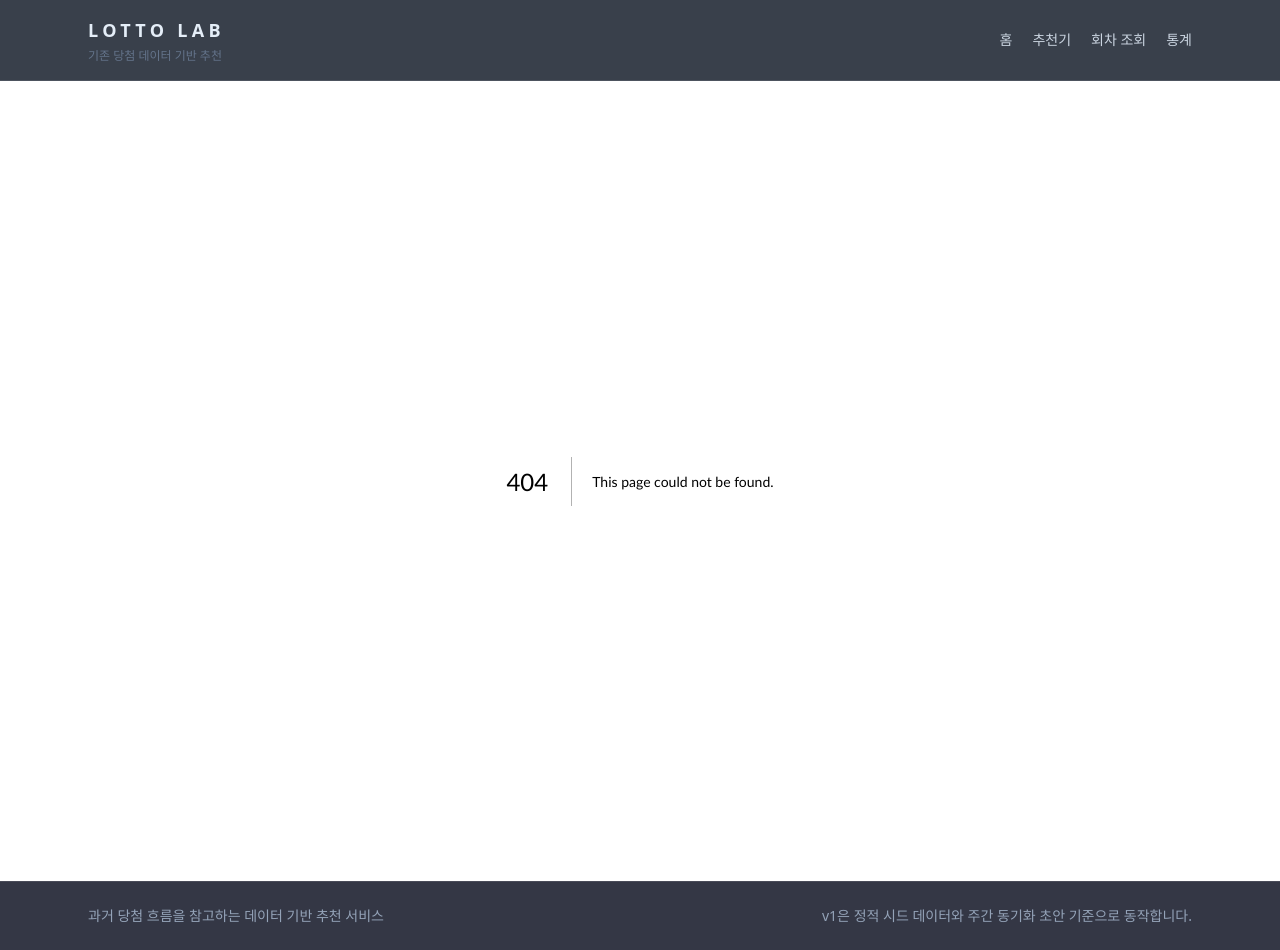
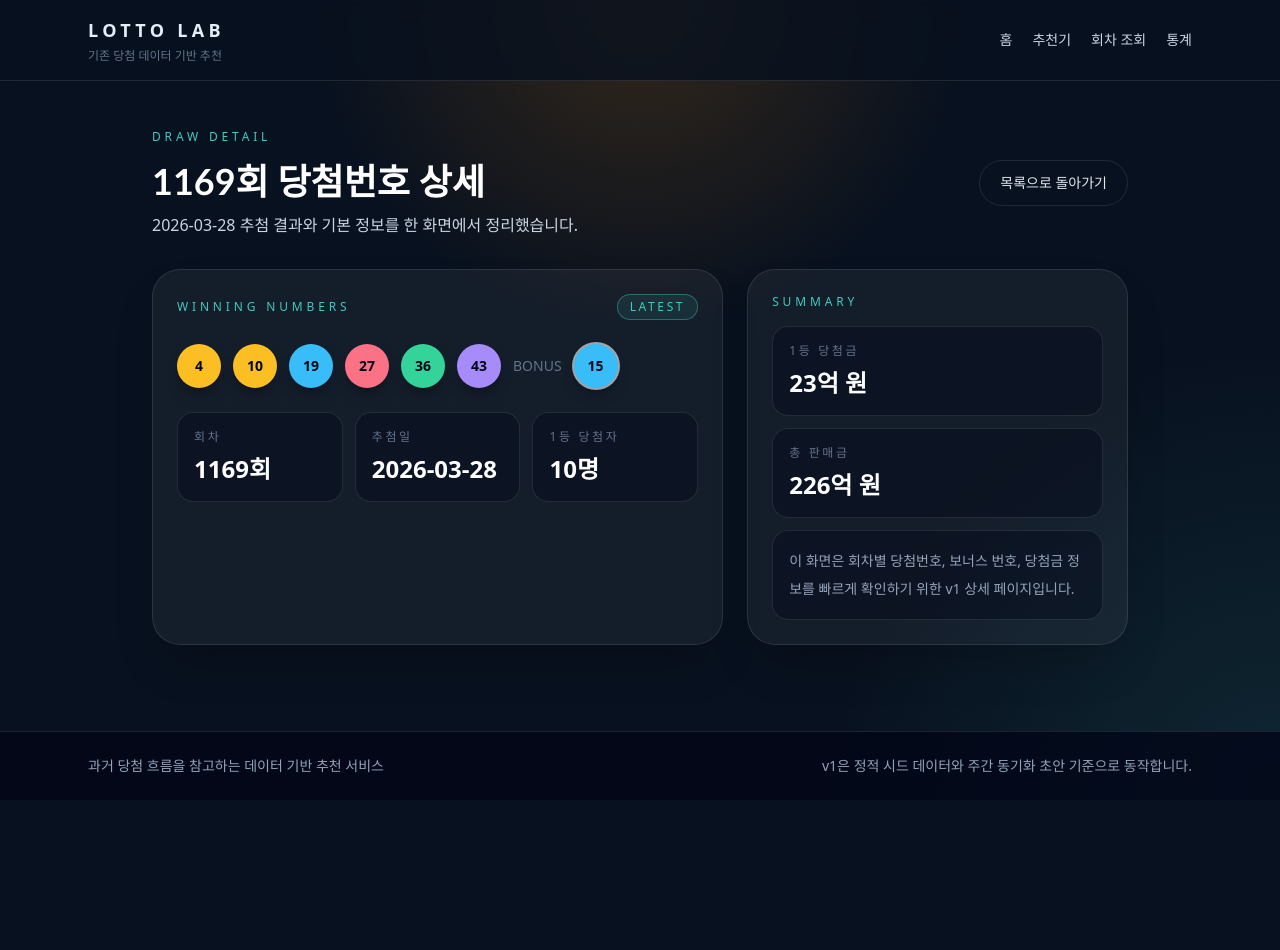
Before and after one commit to jes2751/lotto-maker, a Next.js app: page /draws/1169 in a window 1280 px wide. Before the commit this address had no page. After the commit the page ends 800 px from the top, so only its background shows below. Built offline with nearby package versions, Linux system fonts and the light colour scheme.

Commit message:
feat: add draw detail and stats chart

```diff
--- /dev/null
+++ b/src/app/draws/[round]/page.tsx
@@ -0,0 +1,97 @@
+import Link from "next/link";
+import { notFound } from "next/navigation";
+
+import { NumberSet } from "@/components/lotto/number-set";
+import { drawRepository } from "@/lib/lotto";
+
+interface DrawDetailPageProps {
+  params: {
+    round: string;
+  };
+}
+
+function formatWonAmount(value?: number | null) {
+  if (!value) {
+    return "정보 없음";
+  }
+
+  return `${Math.round(value / 100000000)}억 원`;
+}
+
+export default async function DrawDetailPage({ params }: DrawDetailPageProps) {
+  const round = Number.parseInt(params.round, 10);
+
+  if (!Number.isInteger(round) || round < 1) {
+    notFound();
+  }
+
+  const [draw, latest] = await Promise.all([drawRepository.getByRound(round), drawRepository.getLatest()]);
+
+  if (!draw) {
+    notFound();
+  }
+
+  const isLatest = latest?.round === draw.round;
+
+  return (
+    <div className="mx-auto flex max-w-5xl flex-col gap-8 px-6 py-12">
+      <div className="flex flex-wrap items-center justify-between gap-4">
+        <div>
+          <p className="eyebrow">Draw Detail</p>
+          <h1 className="mt-4 text-4xl font-semibold text-white">{draw.round}회 당첨번호 상세</h1>
+          <p className="mt-3 text-slate-300">{draw.drawDate} 추첨 결과와 기본 정보를 한 화면에서 정리했습니다.</p>
+        </div>
+        <Link href="/draws" className="rounded-full border border-white/10 px-5 py-3 text-sm text-slate-200 transition hover:border-white/30">
+          목록으로 돌아가기
+        </Link>
+      </div>
+
+      <section className="grid gap-6 lg:grid-cols-[1.2fr_0.8fr]">
+        <div className="panel">
+          <div className="flex flex-wrap items-center justify-between gap-3">
+            <p className="eyebrow">Winning Numbers</p>
+            {isLatest ? (
+              <span className="rounded-full border border-teal/40 bg-teal/10 px-3 py-1 text-xs uppercase tracking-[0.22em] text-teal">
+                Latest
+              </span>
+            ) : null}
+          </div>
+          <div className="mt-6">
+            <NumberSet numbers={draw.numbers} bonus={draw.bonus} />
+          </div>
+          <div className="mt-6 grid gap-3 sm:grid-cols-3">
+            <div className="rounded-2xl border border-white/10 bg-slate-950/40 p-4">
+              <p className="text-xs uppercase tracking-[0.22em] text-slate-500">회차</p>
+              <p className="mt-2 text-2xl font-semibold text-white">{draw.round}회</p>
+            </div>
+            <div className="rounded-2xl border border-white/10 bg-slate-950/40 p-4">
+              <p className="text-xs uppercase tracking-[0.22em] text-slate-500">추첨일</p>
+              <p className="mt-2 text-2xl font-semibold text-white">{draw.drawDate}</p>
+            </div>
+            <div className="rounded-2xl border border-white/10 bg-slate-950/40 p-4">
+              <p className="text-xs uppercase tracking-[0.22em] text-slate-500">1등 당첨자</p>
+              <p className="mt-2 text-2xl font-semibold text-white">{draw.winnerCount ?? 0}명</p>
+            </div>
+          </div>
+        </div>
+
+        <div className="panel">
+          <p className="eyebrow">Summary</p>
+          <div className="mt-4 space-y-3">
+            <div className="rounded-2xl border border-white/10 bg-slate-950/40 p-4">
+              <p className="text-xs uppercase tracking-[0.22em] text-slate-500">1등 당첨금</p>
+              <p className="mt-2 text-2xl font-semibold text-white">{formatWonAmount(draw.firstPrize)}</p>
+            </div>
+            <div className="rounded-2xl border border-white/10 bg-slate-950/40 p-4">
+              <p className="text-xs uppercase tracking-[0.22em] text-slate-500">총 판매금</p>
+              <p className="mt-2 text-2xl font-semibold text-white">{formatWonAmount(draw.totalPrize)}</p>
+            </div>
+            <div className="rounded-2xl border border-white/10 bg-slate-950/40 p-4 text-sm leading-7 text-slate-400">
+              이 화면은 회차별 당첨번호, 보너스 번호, 당첨금 정보를 빠르게 확인하기 위한 v1 상세 페이지입니다.
+            </div>
+          </div>
+        </div>
+      </section>
+    </div>
+  );
+}
--- a/src/app/draws/page.tsx
+++ b/src/app/draws/page.tsx
@@ -1,5 +1,15 @@
+import Link from "next/link";
+
 import { NumberSet } from "@/components/lotto/number-set";
 import { drawRepository } from "@/lib/lotto";
+
+function formatWonAmount(value?: number | null) {
+  if (!value) {
+    return "정보 없음";
+  }
+
+  return `${Math.round(value / 100000000)}억 원`;
+}
 
 export default async function DrawsPage() {
   const { draws } = await drawRepository.list({ limit: 12, offset: 0 });
@@ -36,17 +46,25 @@ export default async function DrawsPage() {
                 <p className="text-2xl font-semibold text-white">{draw.round}회</p>
                 <p className="mt-1 text-sm text-slate-400">{draw.drawDate}</p>
               </div>
-              <div className="text-sm text-slate-400">1등 당첨자 {draw.winnerCount ?? 0}명</div>
+              <div className="flex items-center gap-3">
+                <div className="text-sm text-slate-400">1등 당첨자 {draw.winnerCount ?? 0}명</div>
+                <Link
+                  href={`/draws/${draw.round}`}
+                  className="rounded-full border border-white/10 px-4 py-2 text-xs uppercase tracking-[0.22em] text-slate-200 transition hover:border-white/30"
+                >
+                  Detail
+                </Link>
+              </div>
             </div>
             <div className="mt-5">
               <NumberSet numbers={draw.numbers} bonus={draw.bonus} />
             </div>
             <div className="mt-5 grid gap-3 sm:grid-cols-2">
               <div className="rounded-2xl border border-white/10 bg-slate-950/50 p-4 text-sm text-slate-300">
-                총 판매금: {draw.totalPrize ? `${Math.round(draw.totalPrize / 100000000)}억 원` : "정보 없음"}
+                총 판매금: {formatWonAmount(draw.totalPrize)}
               </div>
               <div className="rounded-2xl border border-white/10 bg-slate-950/50 p-4 text-sm text-slate-300">
-                1등 당첨금: {draw.firstPrize ? `${Math.round(draw.firstPrize / 100000000)}억 원` : "정보 없음"}
+                1등 당첨금: {formatWonAmount(draw.firstPrize)}
               </div>
             </div>
           </article>
--- a/src/app/page.tsx
+++ b/src/app/page.tsx
@@ -62,8 +62,8 @@ export default async function HomePage() {
                   <p className="text-3xl font-semibold text-white">{latest.round}회</p>
                   <p className="mt-1 text-sm text-slate-400">{latest.drawDate}</p>
                 </div>
-                <Link href="/draws" className="text-sm text-teal transition hover:text-white">
-                  전체 회차 보기
+                <Link href={`/draws/${latest.round}`} className="text-sm text-teal transition hover:text-white">
+                  상세 보기
                 </Link>
               </div>
               <div className="mt-6">
--- a/src/app/stats/page.tsx
+++ b/src/app/stats/page.tsx
@@ -1,3 +1,4 @@
+import { FrequencyChart } from "@/components/lotto/frequency-chart";
 import { computeFrequencyStats, drawRepository } from "@/lib/lotto";
 
 function FrequencyCard({
@@ -58,6 +59,11 @@ export default async function StatsPage() {
         </div>
       </section>
 
+      <section className="grid gap-6 lg:grid-cols-2">
+        <FrequencyChart title="전체 회차 상위 번호 분포" stats={overall} color="rgba(255, 143, 0, 0.72)" />
+        <FrequencyChart title="최근 10회 상위 번호 분포" stats={recent} color="rgba(45, 212, 191, 0.72)" />
+      </section>
+
       <section className="grid gap-10 lg:grid-cols-2">
         <div className="panel">
           <div className="flex items-end justify-between gap-4">
--- /dev/null
+++ b/src/components/lotto/frequency-chart.tsx
@@ -0,0 +1,82 @@
+"use client";
+
+import {
+  BarElement,
+  CategoryScale,
+  Chart as ChartJS,
+  Legend,
+  LinearScale,
+  Tooltip
+} from "chart.js";
+import { Bar } from "react-chartjs-2";
+
+import type { FrequencyStat } from "@/types/lotto";
+
+ChartJS.register(CategoryScale, LinearScale, BarElement, Tooltip, Legend);
+
+interface FrequencyChartProps {
+  title: string;
+  stats: FrequencyStat[];
+  color: string;
+}
+
+export function FrequencyChart({ title, stats, color }: FrequencyChartProps) {
+  return (
+    <div className="rounded-3xl border border-white/10 bg-slate-950/40 p-5">
+      <p className="text-sm font-medium text-white">{title}</p>
+      <div className="mt-4 h-64">
+        <Bar
+          data={{
+            labels: stats.map((item) => `${item.number}`),
+            datasets: [
+              {
+                label: "등장 횟수",
+                data: stats.map((item) => item.frequency),
+                backgroundColor: color,
+                borderRadius: 10,
+                maxBarThickness: 28
+              }
+            ]
+          }}
+          options={{
+            maintainAspectRatio: false,
+            responsive: true,
+            plugins: {
+              legend: {
+                display: false
+              },
+              tooltip: {
+                callbacks: {
+                  label: (context) => `등장 ${context.parsed.y}회`
+                }
+              }
+            },
+            scales: {
+              x: {
+                grid: {
+                  display: false
+                },
+                ticks: {
+                  color: "#94a3b8"
+                }
+              },
+              y: {
+                beginAtZero: true,
+                border: {
+                  display: false
+                },
+                grid: {
+                  color: "rgba(148, 163, 184, 0.12)"
+                },
+                ticks: {
+                  color: "#94a3b8",
+                  precision: 0
+                }
+              }
+            }
+          }}
+        />
+      </div>
+    </div>
+  );
+}
```
Also changed, not shown: doc/history.md (+9 -0 lines), 2 other files (tests, documents, lock files or other folders).
